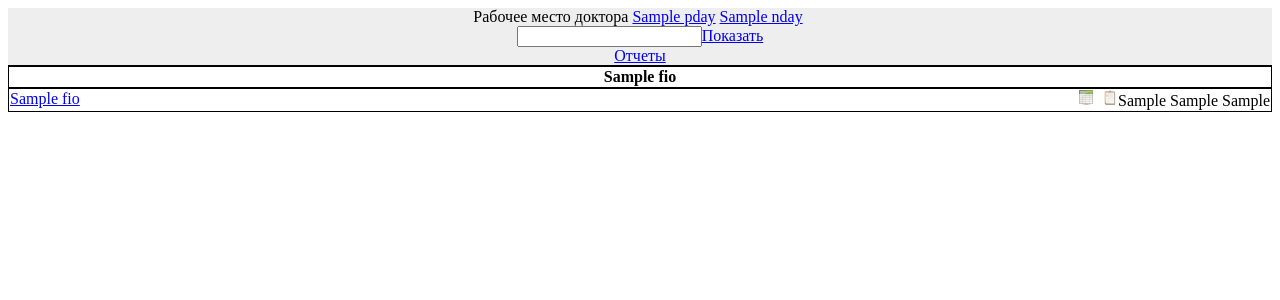
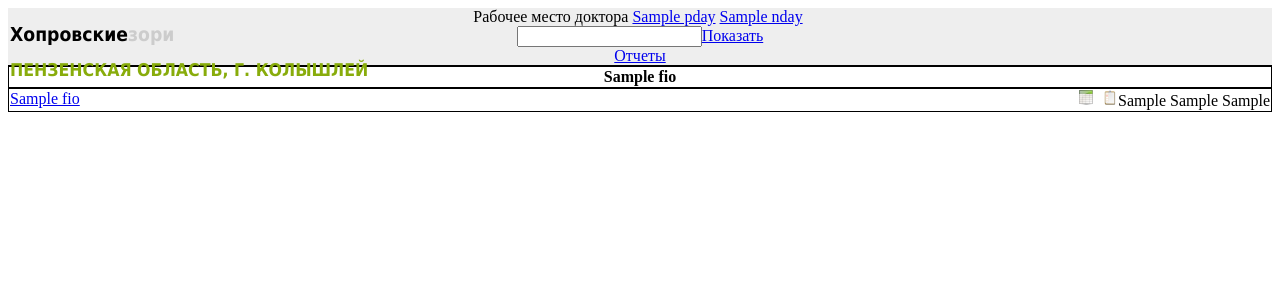
Before and after one commit to Ratmir15/hz, a Django app: template mysite/templates/pansionat/rmdoc.html in a window 1280 px wide. Shown: the top 300 px of the page. Run offline with Django 3.2, Linux system fonts and the light colour scheme; the template is opened without the code that fills it: most values are stand-ins (such as "Sample title", 1, 10 or a date in 2020).

Commit message:
h1 template

```diff
--- a/mysite/templates/pansionat/rmdoc.html
+++ b/mysite/templates/pansionat/rmdoc.html
@@ -46,6 +46,23 @@
             border: 0;
         }
         .ui-state-active { color: red; font: bold; }
+        .gray { color: #CCC; }
+        h1, h2, h3 {
+            font-family: Tahoma, Verdana, 'Trebuchet MS', Sans-serif;
+            font-weight: Bold;
+        }
+        h1 {
+            font-size: 120%;
+        }
+        h2 {
+            font-size: 110%;
+            text-transform: uppercase;
+            color: #88ac0b;
+        }
+        h3 {
+            font-size: 110%;
+            color: #666666;
+        }
     </style>
     <script type="text/javascript">
         $(document).ready(function() {
@@ -73,6 +90,10 @@
     </script>
 </head>
 <body>
+<div style="position: absolute;left: 10px; top: 10px;">
+
+    <h1 id="logo-text">Хопровские<span class="gray">зори</span></h1>
+    <h2 id="slogan">Пензенская область, г. Колышлей</h2></div>
 <div style="width: 100%;background-color: #eeeeee;border-bottom: 1px solid;" align="center">Рабочее место доктора&nbsp;<a href="/rmdoc/{{ pday }}">{{ pday }}</a>&nbsp;<a href="/rmdoc/{{ nday }}">{{ nday }}</a>&nbsp;<form action="/rmreg/" method="post" name="date_form">{% csrf_token %}<input type="text" id="diary_date" name="diary_date"/><a href="#" onclick="document.date_form.action = '/rmdoc/'+$('#diary_date').val()+'/'; document.date_form.submit(); return false;">Показать</a></form>
     &nbsp;<a href="/reports/">Отчеты</a>&nbsp;</div>
 
```
Also changed, not shown: mysite/pansionat/models.py (+7 -0 lines).
